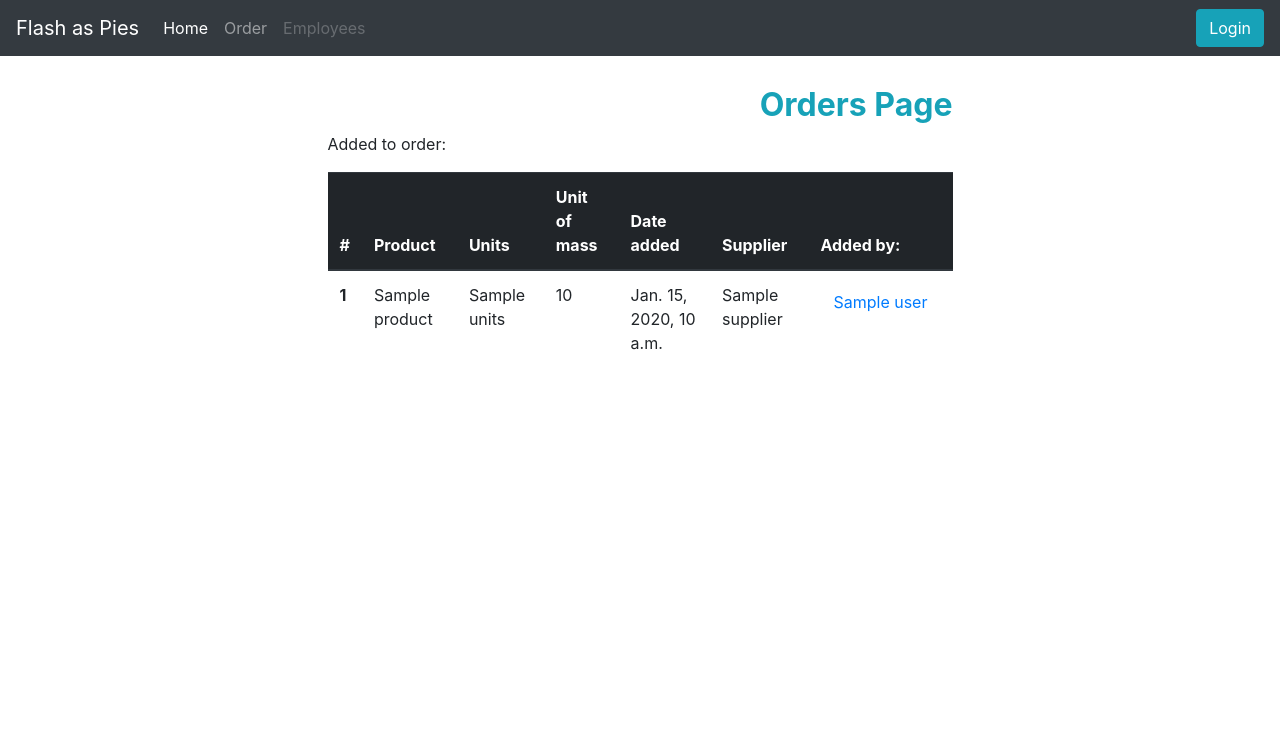
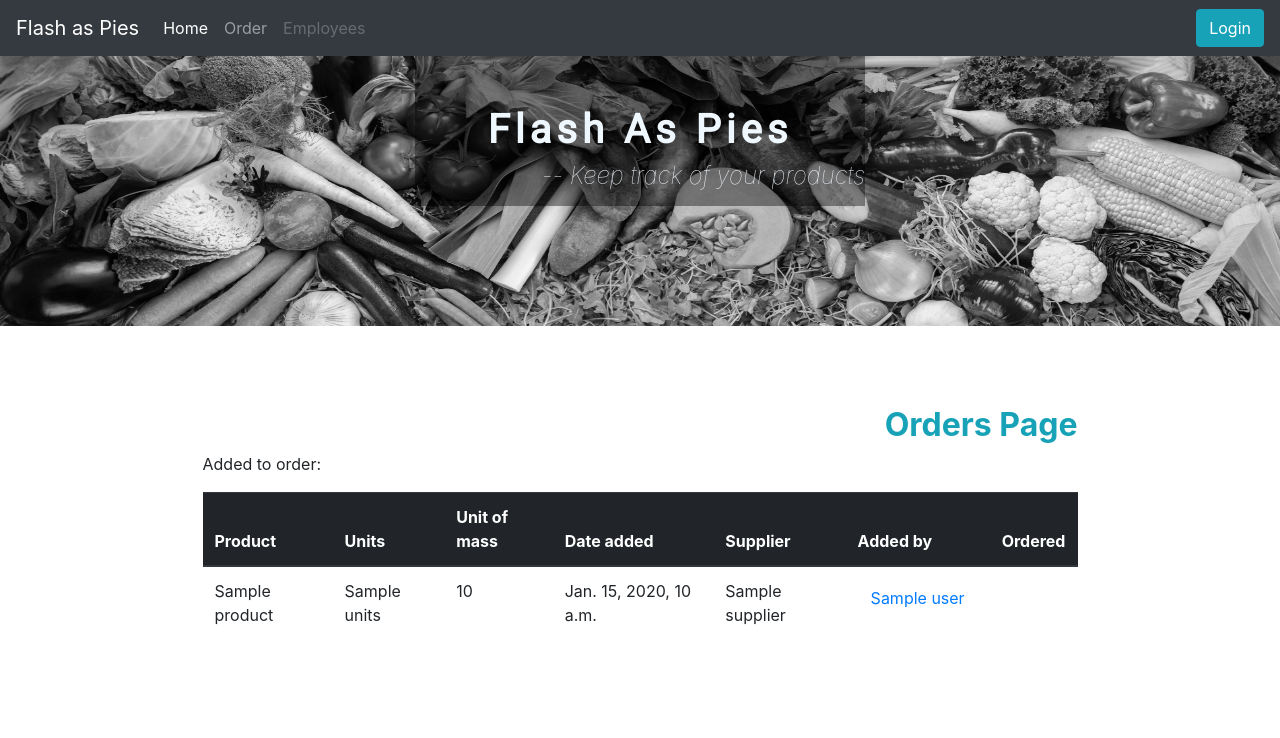
Before and after one commit to danHayworth/Project_AppSecurity, a Django app: template DjangoWebApp/flashAsPie/templates/order.html in a window 1280 px wide. Shown: the top 738 px of the page. Run offline with Django 3.2, Linux system fonts and the light colour scheme; the template is opened without the code that fills it: most values are stand-ins (such as "Sample title", 1, 10 or a date in 2020); some libraries are stand-ins or nearby versions.

Commit message:
Finalised

```diff
--- a/DjangoWebApp/enviro/static/css/main.css
+++ b/DjangoWebApp/enviro/static/css/main.css
@@ -1,7 +1,7 @@
 .topTitle {
-    width: 50%;
+    width: 70%;
     margin: 0 auto;
-    margin-top: 30px;
+
 }
 .topTitle h2{
     text-align: end;
@@ -10,16 +10,53 @@
 }
 .tableView{
     height: 100%;
+    margin-top: 200px !important;
     min-height: 100%;
     bottom:150px;
     overflow:auto;
 }
+.modal-content {
+    margin-top: 220 !important;
+}
 .table {
-    width: 50%;
+    position: relative;
+    width: 70%;
     max-width: 100%;
     margin: auto;
+    margin-bottom: 100px;
+}
+ td img {
+    height: 40px;
+    width: 40px;
+    margin: 0 auto;
+}
+.header img {
+    position: absolute;
+    width: 100%;
+    height: 270px;
+    -webkit-filter: grayscale(100%);
+    filter: grayscale(100%);
+}
+.titleHeader {
+    width: 450px;
+    height: 150px;
+    position: relative;
+    color: aliceblue;
+    margin: 0 auto;
+    padding-top: 50px;
+    background-color: rgba(0,0,0,0.4);
+}
+.titleHeader h1 {
+    text-align: center;
+    font-family: 'Roboto';
+    font-weight: bolder;
+    letter-spacing: 5px;
+}
+.titleHeader h4 {
+    text-align: end;
+    font-weight: lighter;
+}
 
-}
 .table .thead-dark tr{
     background-color: #17a2b8 !important;
 }
--- a/DjangoWebApp/flashAsPie/templates/base.html
+++ b/DjangoWebApp/flashAsPie/templates/base.html
@@ -89,6 +89,15 @@
 
                 {% endif %}
               </nav>
+              <div class="header">
+                <img src="{% static 'images/newDot.jpg' %}" alt="">
+                <div class="titleHeader">
+                  <h1>Flash As Pies</h1>
+                  <h4><cite>-- Keep track of your products</cite></h4>
+                </div>
+              </div>
+
+
         {% block content %}
         {% endblock %}
         </div>
--- a/DjangoWebApp/flashAsPie/templates/order.html
+++ b/DjangoWebApp/flashAsPie/templates/order.html
@@ -1,6 +1,7 @@
 {% extends "base.html" %}
+{% load static %}
 {% block content %}
-
+<div class="tableView">
 <div class="container-fluid">
   <div class="topTitle">
     <h2>Orders Page</h2>
@@ -9,20 +10,19 @@
   <table class="table">
     <thead class="thead-dark">
       <tr>
-        <th scope="col">#</th>
         <th scope="col">Product</th>
         <th scope="col">Units</th>
         <th scope="col">Unit of mass</th>
         <th scope="col">Date added</th>
         <th scope="col">Supplier</th>
-        <th scope="col">Added by:</th>
+        <th scope="col">Added by</th>
+        <th scope="col">Ordered</th>
       </tr>
     </thead>
     <tbody>
       {% if orders %}
       {% for order in orders %}
         <tr>
-          <th scope="row">{{order.order_id}}</th>
           <td>{{ order.product |capfirst }}</td>
           <td>{{ order.units}}</td>
           <td>{{ order.quantity}}</td>
@@ -34,6 +34,11 @@
           {% else %}
           <td><button type="button" class="btn btn-link" data-toggle="modal" data-target="#myModal">{{order.user}}</button>
           </td>
+          {% endif %}
+          {% if order.is_ordered %}
+          <td> <img src="{% static 'images/tick.png' %}" alt="tick"> </td>
+          {% else %}
+          <td></td>
           {% endif %}
         </tr>
 
@@ -48,8 +53,6 @@
               </div>
               <div class="modal-body">
                 <p><em>{{ order.user.position }}</em></p>
-                <p><em>{{ order.user.email }}</em></p>
-                <p><em>{{ order.user.dob }}</em></p>
                 <p><em>{{ order.user.phone }}</em></p>
               </div>
               <div class="modal-footer">
@@ -58,9 +61,6 @@
             </div>
           </div>
         </div>
-
-
-
       {% endfor %}
       {% else %}
       <div class="col-md-12">
@@ -69,6 +69,6 @@
       {% endif %}
     </tbody>
   </table>
-
+</div>
 </div>
 {% endblock %}
--- a/DjangoWebApp/flashAsPie/templates/staff.html
+++ b/DjangoWebApp/flashAsPie/templates/staff.html
@@ -1,7 +1,7 @@
 {% extends "base.html" %}
 {% load static %}
 {% block content %}
-
+<div class="tableView">
 <div class="container-fluid">
   <div class="topTitle">
     <h2>Employee List</h2>
@@ -60,4 +60,5 @@
         </div>
       {% endif %}
 </div>
+</div>
 {% endblock %}
--- a/DjangoWebApp/flashAsPie/urls.py
+++ b/DjangoWebApp/flashAsPie/urls.py
@@ -10,7 +10,7 @@ urlpatterns = [
     path('', home, name='home'),
     path('order/', order, name='order'),
     path('staff/', employee, name='staff'),
-    path('admin/', admin.site.urls, name='admin'),
+    #path('admin/', admin.site.urls, name='admin'),
 ]
 urlpatterns += [
     path('accounts/', include('django.contrib.auth.urls')),
```
Also changed, not shown: DjangoWebApp/enviro/static/images/newDot.jpg, DjangoWebApp/enviro/static/images/tick.png (added), DjangoWebApp/project.db, 1 other file.
